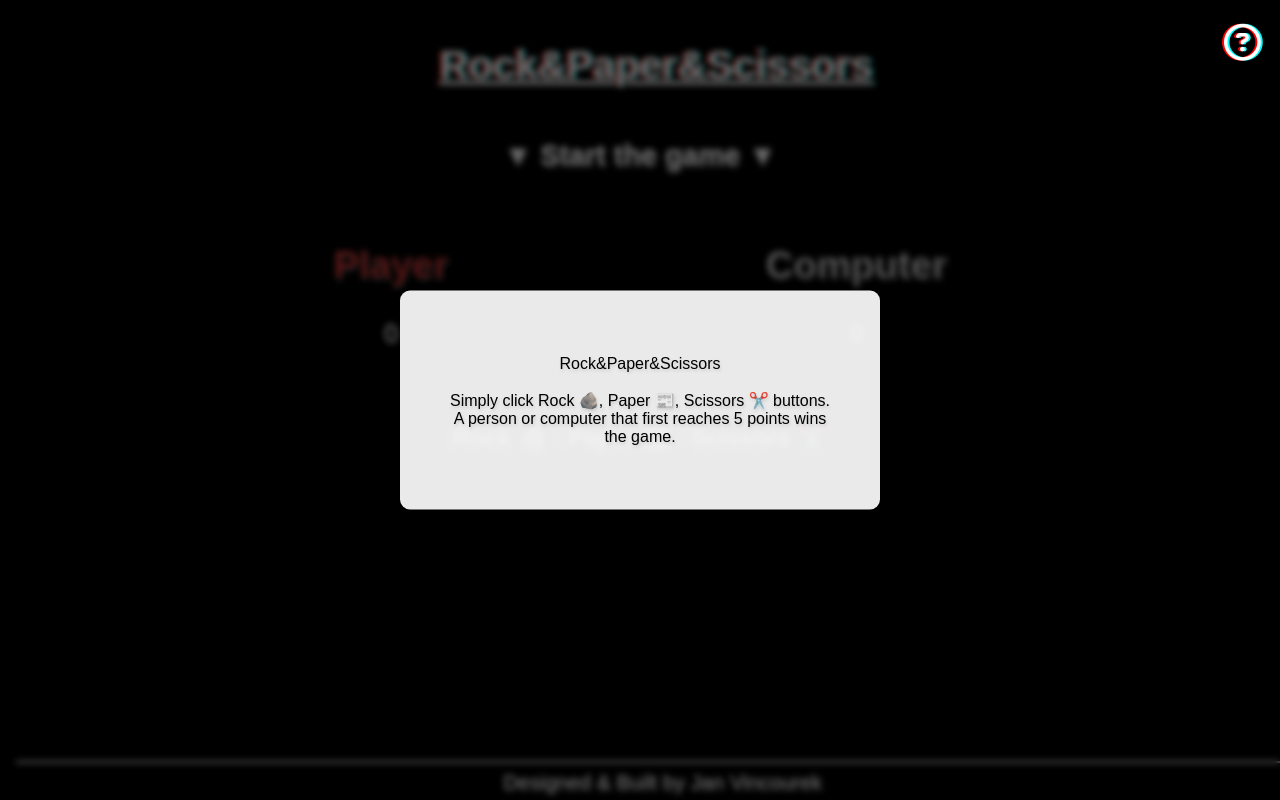
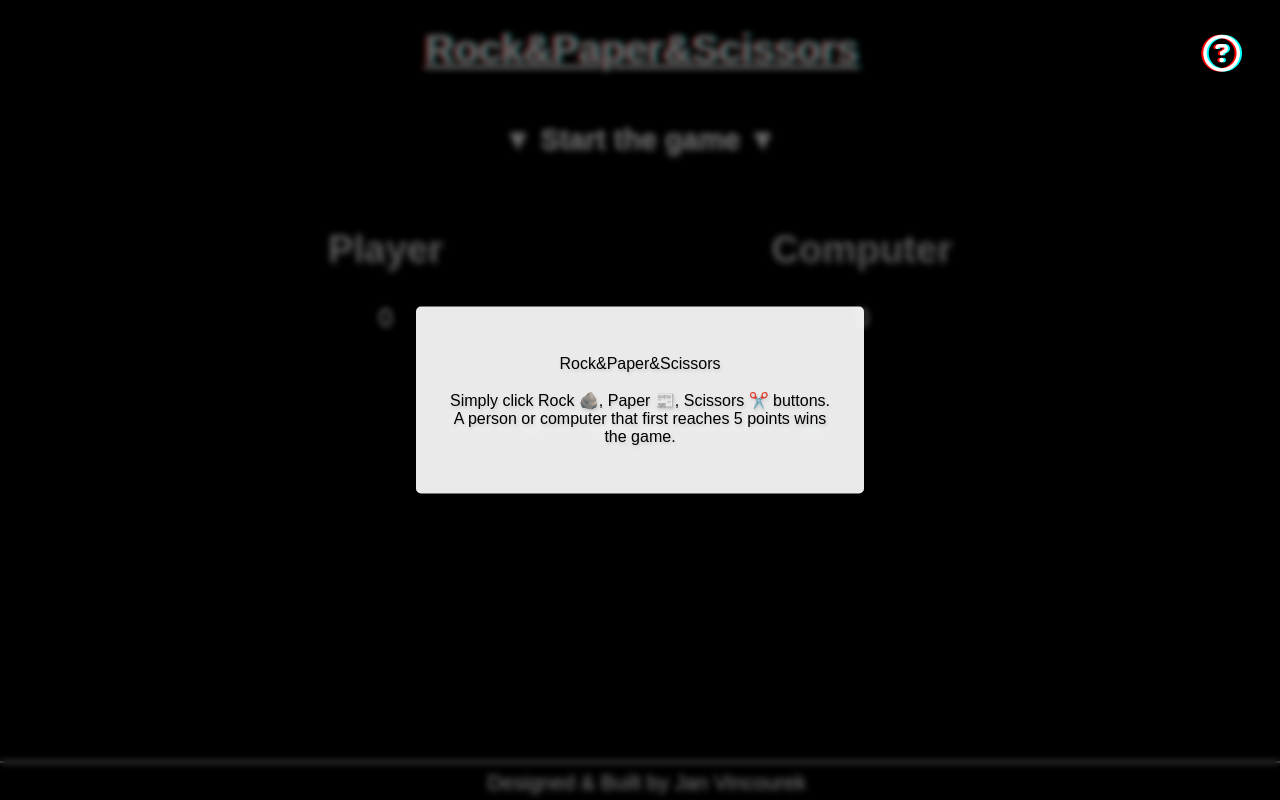
Before and after one commit to Vincasmen/Rock-Paper-Scissors, a plain HTML site: page index.html in a window 1280 px wide. Both pictures are taken after a click on the icon 1242 px from the left and 42 px from the top of the page. Drawn offline with Linux system fonts and the light colour scheme.

Commit message:
Design changes

```diff
--- a/styles.css
+++ b/styles.css
@@ -5,7 +5,7 @@ body {
   font-family: "Poppins", sans-serif;
   text-shadow: 1px 2px 3px rgba(191, 191, 191, 0.71);
   overflow: hidden;
-  padding: 1rem;
+  padding: 0rem;
 }
 
 .header {
@@ -16,10 +16,10 @@ body {
 }
 
 #info-icon {
+  position: relative;
   font-size: clamp(1.4rem, 4vw, 2.3rem);
   color: rgb(255, 255, 255);
-  z-index: 30;
-  position: absolute;
+  z-index: 99;
   text-shadow: red -2px 0, cyan 2px 0;
 }
 i:active {
@@ -37,8 +37,8 @@ i:active {
   transform: translate(-50%, -50%);
   width: 30%;
   background-color: rgba(255, 255, 255, 0.918);
-  padding: 3rem;
-  border-radius: 10px;
+  padding: 2rem;
+  border-radius: 5px;
   box-shadow: 0 3rem 5rem rgba(0, 0, 0, 0.3);
   z-index: 10;
   word-wrap: break-word;
@@ -50,7 +50,27 @@ i:active {
   text-align: center;
 }
 
+.hidden-overlay {
+  display: none;
+}
+
+.overlay {
+  position: absolute;
+  top: 0;
+  left: 0;
+  width: 100%;
+  height: 100%;
+  background-color: rgba(0, 0, 0, 0.6);
+  backdrop-filter: blur(3px);
+}
+
 h1 {
+  display: flex;
+  position: relative;
+  justify-content: center;
+  margin-left: 5rem;
+  /* right: 50%;
+  left: 50%; */
   color: rgb(255, 255, 255);
   text-shadow: red -2px 0, cyan 2px 0;
   font-size: clamp(1.5rem, 4vw, 2.5rem);
@@ -58,7 +78,6 @@ h1 {
   text-decoration: underline;
   text-decoration-color: red -2px 0, cyan 2px 0;
   text-decoration-thickness: 4px;
-  padding-left: 2rem;
 }
 
 .hidden-player-btns {
@@ -91,8 +110,9 @@ button {
 
 button:hover {
   transition: 0.8s;
-  background-color: rgb(200, 255, 238);
+  background-color: rgb(255, 255, 255);
   color: rgba(0, 0, 0, 0.971);
+  text-shadow: red -2px 0, cyan 2px 0;
 }
 button:active {
   box-shadow: 0 3px #666;
@@ -125,7 +145,7 @@ button:active {
 }
 
 .player {
-  color: rgb(255, 56, 56);
+  color: rgb(255, 255, 255);
   -webkit-text-stroke: 1.2px rgb(21, 21, 21);
 }
 
@@ -177,18 +197,3 @@ button:active {
   text-decoration: none;
   color: rgb(255, 255, 255);
 }
-
-.hidden-overlay {
-  display: none;
-}
-
-.overlay {
-  position: absolute;
-  top: 0;
-  left: 0;
-  width: 100%;
-  height: 100%;
-  background-color: rgba(0, 0, 0, 0.6);
-  backdrop-filter: blur(3px);
-  z-index: 5;
-}
```
